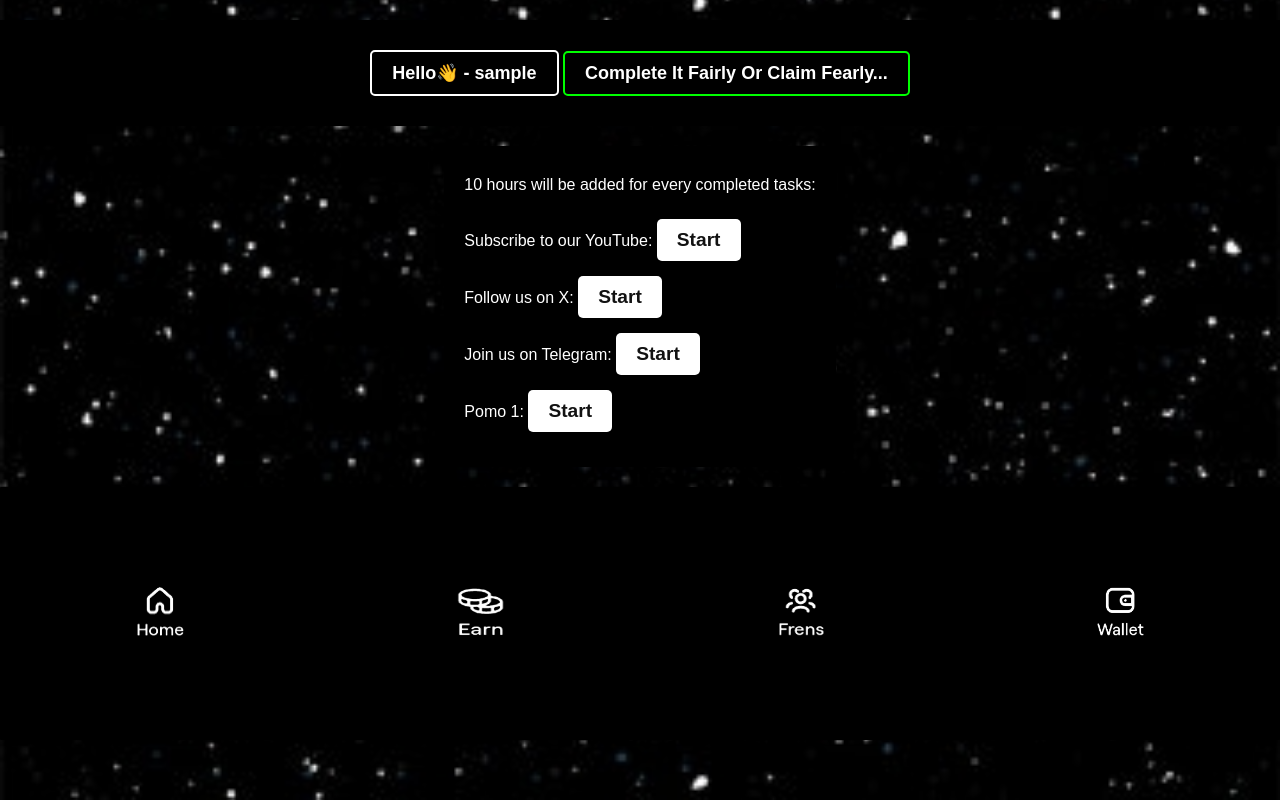
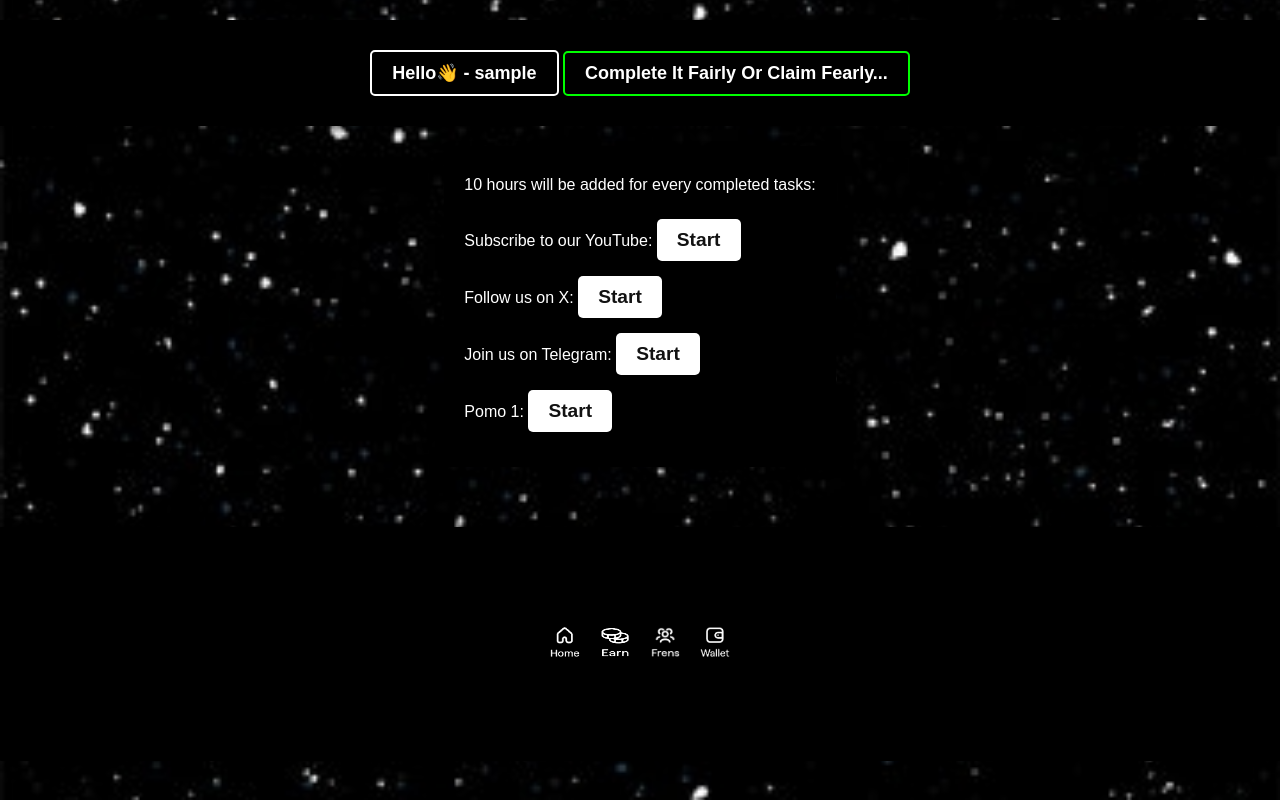
Before and after one commit to GLOBALDARKHOURS/Official_Global_Dark_Hours, a plain HTML site: page Tasks.html in a window 1280 px wide. Drawn offline with Linux system fonts and the light colour scheme; sample sign-in values are in the browser's storage.

Commit message:
Update Tasks.html

```diff
--- a/Tasks.html
+++ b/Tasks.html
@@ -37,6 +37,30 @@
             font-size: 18px;
             border-radius: 5px; /* Slightly rounded corners */
             margin: 10px auto;
+        }
+        section {
+            margin-bottom: 40px; /* Adds space between task list and footer */
+        }
+        footer {
+            position: relative;
+            bottom: 0;
+            width: 100%;
+            text-align: center;
+            margin-top: 20px; /* Adds a bit of space above the footer */
+        }
+        .footer-nav {
+            list-style-type: none;
+            padding: 0;
+            margin: 0;
+            display: flex;
+            justify-content: center;
+        }
+        .footer-nav li {
+            margin: 0 10px;
+        }
+        .footer-nav img {
+            width: 30px;
+            height: 30px;
         }
     </style>
 </head>
```
